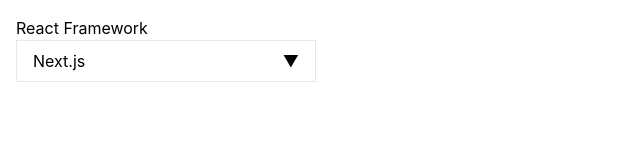
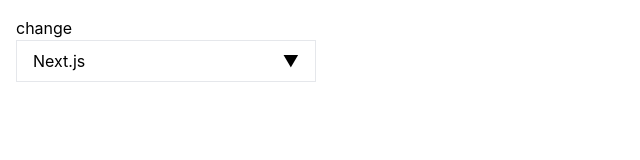
Before and after one commit to jxxh204/semina_refactoring_code, a React (Vite) app: page / in a window 1280 px wide. Shown: the top 160 px of the page, without its empty margins (0-640 px from the left). Built offline with nearby package versions, Linux system fonts and the light colour scheme.

Commit message:
label 변경되도록 개선

```diff
--- a/src/App.tsx
+++ b/src/App.tsx
@@ -3,7 +3,7 @@
 export default function App() {
   return (
     <div className="p-4">
-      <ReactFrameworkSelect defaultValue="Next.js" />
+      <ReactFrameworkSelect defaultValue="Next.js" label="change" />
     </div>
   );
 }
--- a/src/components/ReactFrameworkSelect.tsx
+++ b/src/components/ReactFrameworkSelect.tsx
@@ -2,6 +2,12 @@
 import { useState } from "react";
 import InputButton from "./InputButton";
 import Button from "./Button";
+
+// Custom Hook for boolean state
+function useBoolean(initial = false) {
+  const [state, setState] = useState(initial);
+  return [state, () => setState(true), () => setState(false)] as const;
+}
 
 const Options: React.FC<{
   onClose: () => void;
@@ -12,7 +18,7 @@
   </div>
 );
 
-function ReactFrameworkSelect({ defaultValue = "" }) {
+function ReactFrameworkSelect({ defaultValue = "", label = "" }) {
   const [isOpen, open, close] = useBoolean();
   const [selected, change] = useState(defaultValue);
 
@@ -20,7 +26,7 @@
 
   return (
     <div className="relative w-[300px]">
-      <InputButton label="React Framework" value={selected} onClick={open} />
+      <InputButton label={label} value={selected} onClick={open} />
       {isOpen ? (
         <Options onClose={close}>
           {options.map((value) => (
@@ -41,10 +47,4 @@
   );
 }
 
-// Custom Hook for boolean state
-function useBoolean(initial = false) {
-  const [state, setState] = useState(initial);
-  return [state, () => setState(true), () => setState(false)] as const;
-}
-
 export default ReactFrameworkSelect;
```
